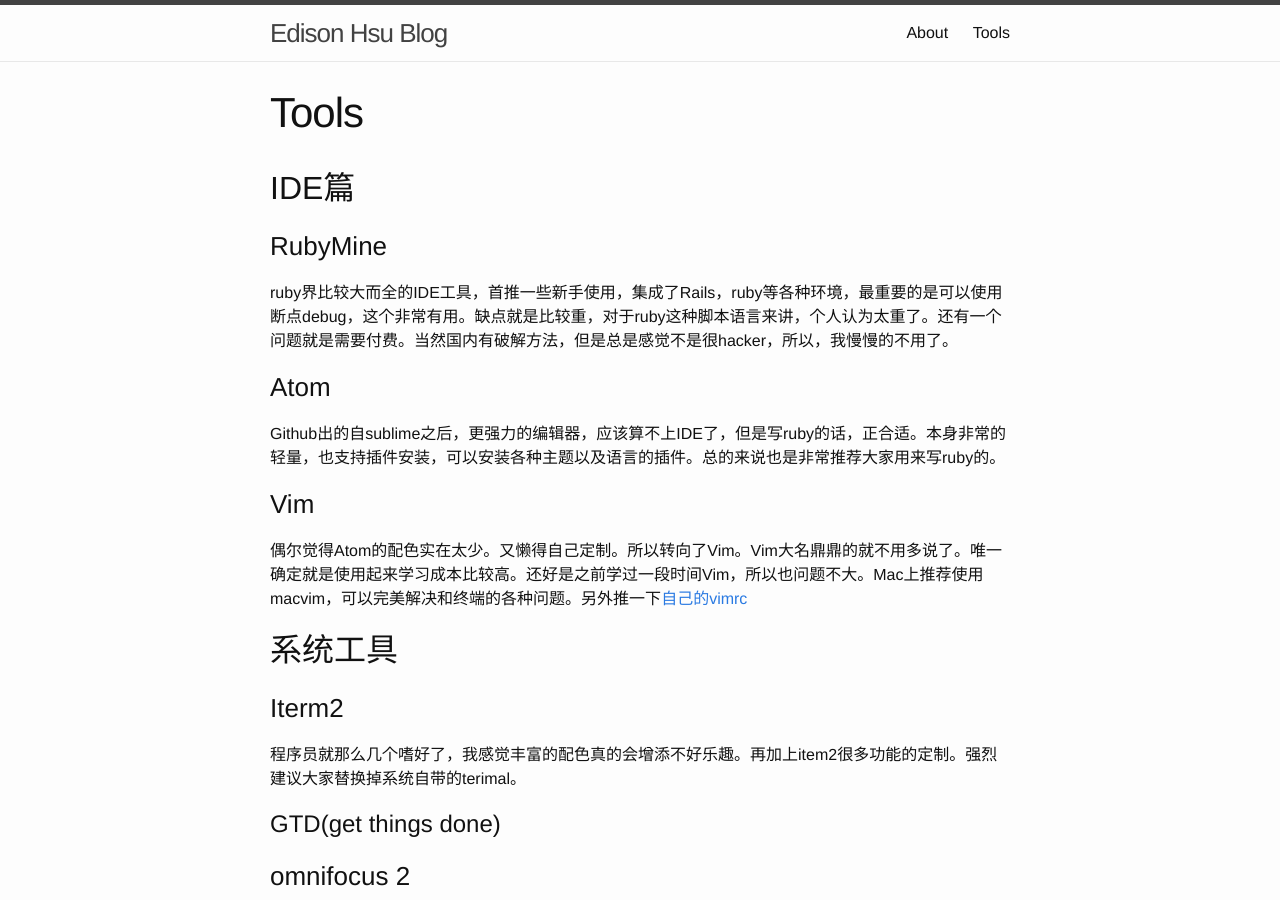
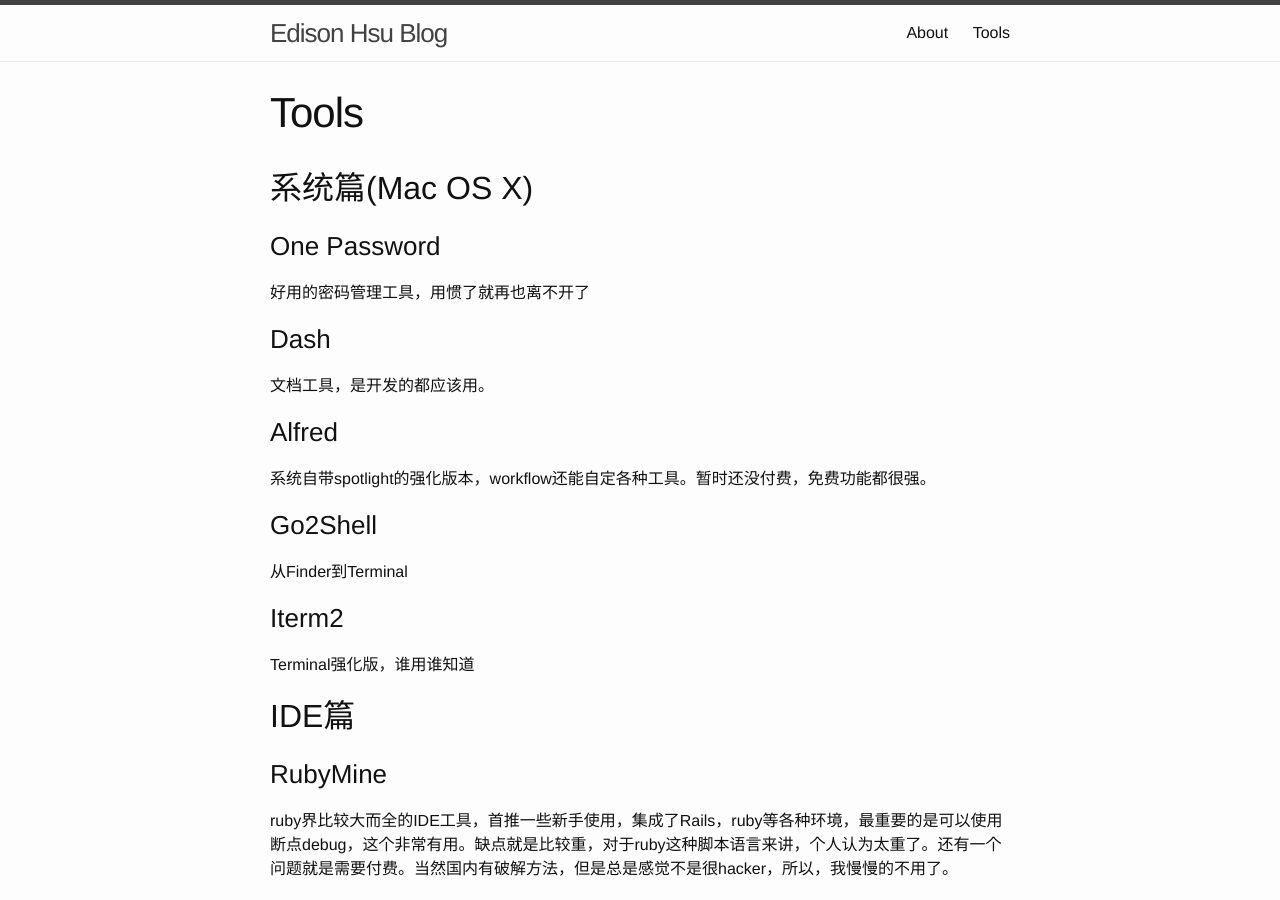
Before and after one commit to Edison-Hsu/Edison-Hsu.github.io, a Jekyll site: the page built from tools.md, in a window 1280 px wide and 900 px high. Built offline with Jekyll 4.4.1, drawn with Linux system fonts in a browser that asks for light colours; comment, search, counter and statistics services are not loaded.

Commit message:
增加系统篇

```diff
--- a/tools.md
+++ b/tools.md
@@ -3,6 +3,22 @@
 title: Tools
 permalink: /tools/
 ---
+## 系统篇(Mac OS X)
+
+### One Password
+好用的密码管理工具，用惯了就再也离不开了
+
+### Dash
+文档工具，是开发的都应该用。
+
+### Alfred
+系统自带spotlight的强化版本，workflow还能自定各种工具。暂时还没付费，免费功能都很强。
+
+### Go2Shell
+从Finder到Terminal
+
+### Iterm2
+Terminal强化版，谁用谁知道
 
 ## IDE篇
 
```
